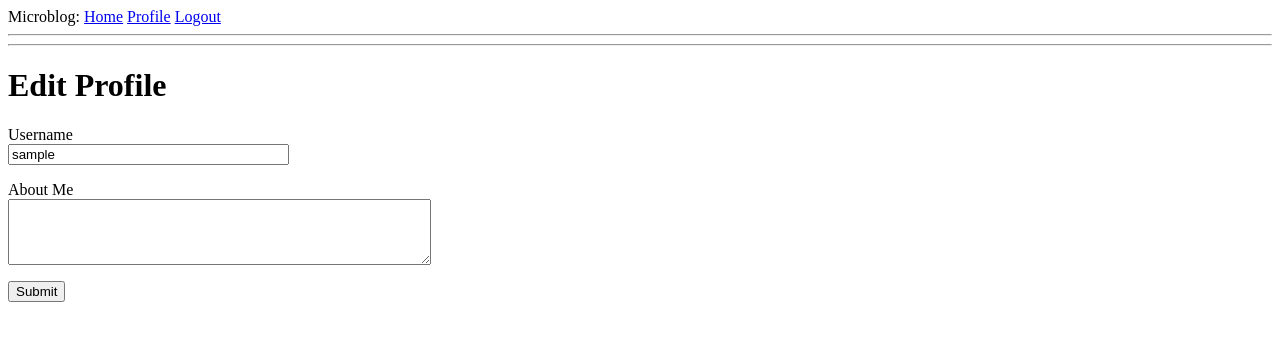
After one commit to coolbrg/learncoding, a Flask app: page /edit_profile in a window 1280 px wide. The commit adds this page. Shown: the top 341 px of the page. Run offline with Flask 2, Linux system fonts and the light colour scheme; the visitor is signed in with stand-in values (Sample User, id 1); data comes from the database, SQL or seed files in the repository; both versions use the stored data as it was after the commit.

Commit message:
Flask mega tutorial: profile page and avatars

```diff
--- a/python/flask-mega-tutorial/microblog/app/forms.py
+++ b/python/flask-mega-tutorial/microblog/app/forms.py
@@ -1,6 +1,6 @@
 from flask_wtf import FlaskForm
-from wtforms import StringField, PasswordField, BooleanField, SubmitField
-from wtforms.validators import DataRequired, ValidationError, Email, EqualTo
+from wtforms import StringField, PasswordField, BooleanField, SubmitField, TextAreaField
+from wtforms.validators import DataRequired, ValidationError, Email, EqualTo, Length
 from app.models import User
 
 class LoginForm(FlaskForm):
@@ -27,3 +27,8 @@ class RegistrationForm(FlaskForm):
         user = User.query.filter_by(email = email.data).first()
         if user is not None:
             raise ValidationError('Please use a different email.')
+
+class EditProfileForm(FlaskForm):
+    username = StringField('Username', validators=[DataRequired()])
+    about_me = TextAreaField('About Me', validators=[Length(min=0, max=140)])
+    submit = SubmitField('Submit')
--- a/python/flask-mega-tutorial/microblog/app/models.py
+++ b/python/flask-mega-tutorial/microblog/app/models.py
@@ -2,12 +2,16 @@ from datetime import datetime
 from app import db, login
 from werkzeug.security import generate_password_hash, check_password_hash
 from flask_login import UserMixin
+from hashlib import md5
 
 class User(UserMixin, db.Model):
     id = db.Column(db.Integer, primary_key=True)
     username = db.Column(db.String(64), index=True, unique=True)
     email = db.Column(db.String(120), index=True, unique=True)
     password_hash = db.Column(db.String(128))
+    about_me = db.Column(db.String(140))
+    last_seen = db.Column(db.DateTime, default=datetime.utcnow)
+
     posts = db.relationship('Post', backref='author', lazy='dynamic')
 
     def __repr__(self):
@@ -18,6 +22,10 @@ class User(UserMixin, db.Model):
 
     def check_password(self, password):
         return check_password_hash(self.password_hash, password)
+
+    def avatar(self, size):
+        digest = md5(self.email.lower().encode('utf-8')).hexdigest()
+        return 'https://www.gravatar.com/avatar/{}?d=identicon&s={}'.format(digest, size)
 
 
 @login.user_loader
--- a/python/flask-mega-tutorial/microblog/app/routes.py
+++ b/python/flask-mega-tutorial/microblog/app/routes.py
@@ -2,8 +2,9 @@ from flask import render_template, flash, redirect, url_for, request
 from werkzeug.urls import url_parse
 from app.models import User
 from app import app, db
-from app.forms import LoginForm, RegistrationForm
+from app.forms import LoginForm, RegistrationForm, EditProfileForm
 from flask_login import current_user, login_user, logout_user, login_required
+from datetime import datetime
 
 @app.route('/')
 @app.route('/index')
@@ -64,3 +65,35 @@ def register():
         flash('Congratulations, you are now a registered user!')
         return redirect(url_for('login'))
     return render_template('register.html', title='Register', form=form)
+
+@app.route('/user/<username>')
+@login_required
+def user(username):
+    user = User.query.filter_by(username=username).first_or_404()
+    posts=[
+        {'author': user, 'body': 'Test Post #1'},
+        {'author': user, 'body': 'Test Post #2'}
+    ]
+
+    return render_template('user.html', user=user, posts=posts)
+
+@app.before_request
+def before_request():
+    if current_user.is_authenticated:
+        current_user.last_seen = datetime.utcnow()
+        db.session.commit()
+
+@app.route('/edit_profile', methods=['GET', 'POST'])
+@login_required
+def edit_profile():
+    form = EditProfileForm()
+    if form.validate_on_submit():
+        current_user.username = form.username.data
+        current_user.about_me = form.about_me.data
+        db.session.commit()
+        flash('Your changes have been saved.')
+        return redirect(url_for('edit_profile'))
+    elif request.method == 'GET':
+        form.username.data = current_user.username
+        form.about_me.data = current_user.about_me
+    return render_template('edit_profile.html', title='Edit Profile', form=form)
--- /dev/null
+++ b/python/flask-mega-tutorial/microblog/app/templates/_post.html
@@ -0,0 +1,6 @@
+<table>
+    <tr valign="top">
+        <td><img src="{{ post.author.avatar(36) }}"></td>
+        <td>{{ post.author.username }} says:<br>{{ post.body }}</td>
+    </tr>
+</table>
--- a/python/flask-mega-tutorial/microblog/app/templates/base.html
+++ b/python/flask-mega-tutorial/microblog/app/templates/base.html
@@ -13,6 +13,7 @@
             {% if current_user.is_anonymous %}
                 <a href="{{ url_for('login') }}">Login</a>
             {% else %}
+                <a href="{{ url_for('user', username=current_user.username) }}">Profile</a>
                 <a href="{{ url_for('logout') }}">Logout</a>
             {% endif %}
         </div>
--- /dev/null
+++ b/python/flask-mega-tutorial/microblog/app/templates/edit_profile.html
@@ -0,0 +1,23 @@
+{% extends "base.html" %}
+
+{% block content %}
+    <h1>Edit Profile</h1>
+    <form action="" method="post">
+        {{ form.hidden_tag() }}
+        <p>
+            {{ form.username.label }}<br>
+            {{ form.username(size=32) }}<br>
+            {% for error in form.username.errors %}
+                <span style="color: red;">[{{ error }}]</span>
+            {% endfor %}
+        </p>
+        <p>
+            {{ form.about_me.label }}<br>
+            {{ form.about_me(cols=50, rows=4) }}<br>
+            {% for error in form.about_me.errors %}
+                <span style="color: red;">[{{ error }}]</span>
+            {% endfor %}
+        </p>
+        <p>{{ form.submit() }}</p>
+    </form>
+{% endblock %}
```
Also changed, not shown: python/flask-mega-tutorial/microblog/app/templates/user.html (added, +22 -0 lines), python/flask-mega-tutorial/microblog/migrations/versions/2901a1e22123_.py (added, +30 -0 lines), python/flask-mega-tutorial/microblog/app.db.
